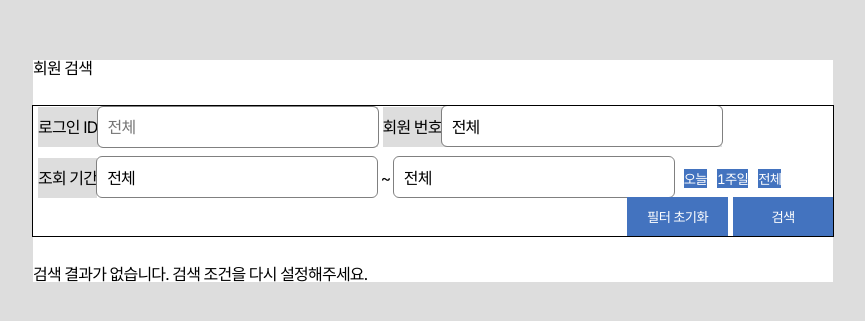
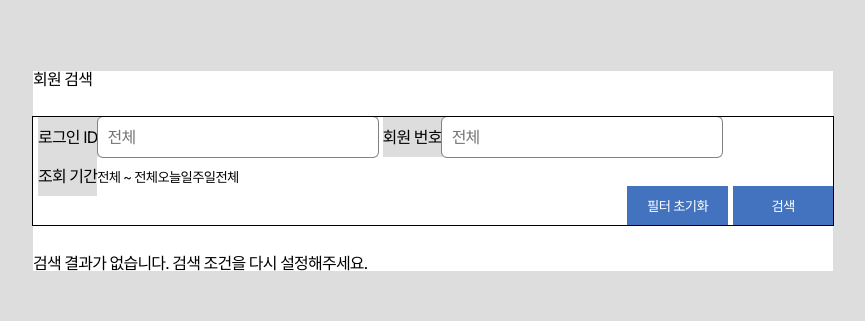
Before and after one commit to wanted-pre-onboarding-FE-02/moa-data, a React (Create React App) app: page / in a window 1280 px wide. Shown: the part 229-550 px from the top of the page, without its empty margins (207-1072 px from the left). Built offline with nearby package versions, Linux system fonts and the light colour scheme.

Commit message:
feat: datePicker & setting recoil state func

```diff
--- a/package.json
+++ b/package.json
@@ -9,12 +9,16 @@
     "@types/jest": "^27.5.1",
     "@types/node": "^17.0.33",
     "@types/react": "^18.0.0",
+    "@types/react-datepicker": "^4.4.1",
     "@types/react-dom": "^18.0.0",
     "classnames": "^2.3.1",
+    "dayjs": "^1.11.2",
     "react": "^18.1.0",
+    "react-datepicker": "^4.8.0",
     "react-dom": "^18.1.0",
     "react-router-dom": "^6.3.0",
     "react-scripts": "5.0.1",
+    "recoil": "^0.7.3-alpha.2",
     "typescript": "^4.6.4",
     "victory": "^36.4.1",
     "web-vitals": "^2.1.0"
--- /dev/null
+++ b/src/components/SearchForm/DatePicker.tsx
@@ -0,0 +1,27 @@
+import React, { SyntheticEvent } from 'react';
+import ReactDatePicker from 'react-datepicker';
+
+interface IDateProps {
+  startDate: null | Date;
+  endDate: null | Date;
+  handleDateChange(dates: [Date | null, Date | null]): void;
+}
+
+const DatePicker = ({ startDate, endDate, handleDateChange }: IDateProps) => {
+  return (
+    <div>
+      <ReactDatePicker
+        onChange={handleDateChange}
+        disabledKeyboardNavigation
+        selectsRange
+        inline
+        minDate={new Date('2022-01-01')}
+        maxDate={new Date('2022-05-06')}
+        startDate={startDate}
+        endDate={endDate}
+      />
+    </div>
+  );
+};
+
+export default DatePicker;
--- a/src/components/SearchForm/List/List.tsx
+++ b/src/components/SearchForm/List/List.tsx
@@ -1,12 +1,13 @@
-import IDumDataSet from '../searchData';
+import IDumDataSet from '../searchData.d';
 import styles from './list.module.scss';
+import { TABLE_TITLE } from './ListConstant';
+import TableRowItem from './TableRowItem';
 
 interface ITableDataSet {
   tableData: [] | IDumDataSet[];
 }
 
 const List = ({ tableData }: ITableDataSet) => {
-  const TABLE_TITLE = ['회원번호', '가입일', '로그인ID', '상세'];
   if (tableData && tableData.length === 0) {
     return <p>검색 결과가 없습니다. 검색 조건을 다시 설정해주세요.</p>;
   }
@@ -26,14 +27,7 @@ const List = ({ tableData }: ITableDataSet) => {
         </thead>
         <tbody>
           {tableData.map((data: IDumDataSet) => (
-            <tr key={data.id} className={styles.line}>
-              <th>{data.mem_seq}</th>
-              <td>{data.date}</td>
-              <td>{data.id}</td>
-              <td>
-                <button type='button'>관리</button>
-              </td>
-            </tr>
+            <TableRowItem rowData={data} key={`tableList-${data.id}`} />
           ))}
         </tbody>
       </table>
--- /dev/null
+++ b/src/components/SearchForm/List/ListConstant.ts
@@ -0,0 +1,27 @@
+const TODAY = new Date('2022-04-20');
+
+export const btnData = [
+  {
+    text: '오늘',
+    startVal: TODAY,
+    endVal: TODAY,
+  },
+  {
+    text: '일주일',
+    startVal: new Date('2022-04-13'),
+    endVal: TODAY,
+  },
+  {
+    text: '전체',
+    startVal: null,
+    endVal: null,
+  },
+];
+
+export const TABLE_TITLE = ['회원번호', '가입일', '로그인ID', '상세'];
+
+export const DUMMY_DATA = [
+  { id: 'hello111', date: '2022-02-15 17:51:29', memSeq: 136 },
+  { id: 'catcatcat', date: '2022-04-16 17:55:29', memSeq: 328 },
+  { id: 'hihi222', date: '2022-04-13 16:55:29', memSeq: 380 },
+]; // 전역 상태 관리 라이브러리 써야하나..
--- /dev/null
+++ b/src/components/SearchForm/List/TableRowItem.tsx
@@ -0,0 +1,32 @@
+import { useSetRecoilState } from 'recoil';
+import { pickedMemberInfo } from '../../../recoil/member.atom';
+import IDumDataSet from '../searchData.d';
+
+interface IRowDataSet {
+  rowData: IDumDataSet;
+}
+
+const TableRowItem = ({ rowData }: IRowDataSet) => {
+  const { id, memSeq, date } = rowData;
+
+  const setMemberInfo = useSetRecoilState(pickedMemberInfo);
+
+  const handleSetBtnClick = () => {
+    setMemberInfo(rowData);
+  };
+
+  return (
+    <tr>
+      <th>{memSeq}</th>
+      <td>{date}</td>
+      <td>{id}</td>
+      <td>
+        <button type='button' onClick={handleSetBtnClick}>
+          관리
+        </button>
+      </td>
+    </tr>
+  );
+};
+
+export default TableRowItem;
--- a/src/components/SearchForm/SearchForm.tsx
+++ b/src/components/SearchForm/SearchForm.tsx
@@ -1,35 +1,78 @@
-import React, { ChangeEvent, FormEvent, useState } from 'react';
+import React, { ChangeEvent, FormEvent, useRef, useState } from 'react';
+import dayjs from 'dayjs';
+import ReactDatePicker from 'react-datepicker';
+import isBetween from 'dayjs/plugin/isBetween';
+
+import IDumDataSet from './searchData.d';
 import List from './List/List';
-import IDumDataSet from './searchData';
+
 import styles from './searchForm.module.scss';
+import 'react-datepicker/dist/react-datepicker.css';
+import { btnData, DUMMY_DATA } from './List/ListConstant';
+import DatePicker from './DatePicker';
 
-const DUMMY_DATA = [
-  { id: 'hello111', date: '2022-01-15 17:51:29', mem_seq: 136 },
-  { id: 'catcatcat', date: '2022-03-14 17:55:29', mem_seq: 328 },
-  { id: 'hihi222', date: '2022-04-13 16:55:29', mem_seq: 380 },
-]; // 전역 상태 관리 라이브러리 써야하나..
+dayjs.extend(isBetween);
 
 const SearchForm = () => {
   const [id, setId] = useState('');
+  const [code, setCode] = useState<string>('');
+  const [startDate, setStartDate] = useState<null | Date>(null);
+  const [endDate, setEndDate] = useState<null | Date>(null);
+  const [isVisible, setIsVisible] = useState(false);
   const [filtered, setFiltered] = useState<IDumDataSet[] | []>([]);
 
   const handleSubmit = (e: FormEvent) => {
     e.preventDefault();
-    if (id.trim() === '') return;
-    const filteredData = DUMMY_DATA.filter((data) => data.id.includes(id));
-    if (filteredData.length === 0) {
-      setFiltered([]);
+    const filteredIdData = DUMMY_DATA.filter((data) => data.id.includes(id));
+    const filteredCodeData = filteredIdData.filter(({ memSeq }) => String(memSeq).includes(code));
+    if (!startDate || !endDate) {
+      setFiltered(filteredCodeData);
+      setStartDate(null);
+      setEndDate(null);
+      setIsVisible(false);
       return;
     }
-    setFiltered(filteredData);
+    const filteredDateData = filteredCodeData.filter(({ date }) => dayjs(date).isBetween(startDate, endDate));
+    setFiltered(filteredDateData);
   };
+
   const handleChange = (e: ChangeEvent<HTMLInputElement>) => {
     setId(e.currentTarget.value);
   };
 
+  const handleNumChange = (e: ChangeEvent<HTMLInputElement>) => {
+    setCode(e.currentTarget.value);
+  };
+
+  const handleDateChange = (dates: [Date, Date]) => {
+    const [start, end] = dates;
+    setStartDate(start);
+    setEndDate(end);
+    if (start && end) {
+      setIsVisible((prev) => !prev);
+    }
+  };
+
   const handleReset = () => {
     setId('');
+    setCode('');
+    setStartDate(null);
+    setEndDate(null);
     setFiltered([]);
+  };
+
+  const handleClick = () => {
+    setIsVisible((prev) => !prev);
+  };
+
+  const handledDateBtnClick = (e: any) => {
+    const { keyword } = e.currentTarget.dataset;
+    const dataArr = btnData.find((btn) => btn.text === keyword);
+    if (dataArr) {
+      setStartDate(dataArr?.startVal);
+      setEndDate(dataArr?.endVal);
+      setIsVisible(false);
+    }
   };
 
   return (
@@ -43,17 +86,28 @@ const SearchForm = () => {
           </label>
           <label htmlFor='memberNum'>
             회원 번호
-            <input type='text' id='memberNum' defaultValue='전체' readOnly />
+            <input
+              type='text'
+              id='memberNum'
+              value={code}
+              placeholder='전체'
+              autoComplete='off'
+              onChange={handleNumChange}
+            />
           </label>
         </div>
         <div className={styles.dateInputWrapper}>
           <label htmlFor='startDate'>조회 기간</label>
-          <input type='text' id='startDate' defaultValue='전체' readOnly />
-          <span> ~ </span>
-          <input type='text' id='endDate' defaultValue='전체' readOnly />
-          <button type='button'>오늘</button>
-          <button type='button'>1주일</button>
-          <button type='button'>전체</button>
+          <button type='button' onClick={handleClick}>
+            <span className={styles.date}>{startDate === null ? '전체' : startDate.toLocaleString()}</span> ~{' '}
+            <span className={styles.date}>{endDate === null ? '전체' : endDate.toLocaleString()}</span>
+          </button>
+          {isVisible && <DatePicker startDate={startDate} endDate={endDate} handleDateChange={handleDateChange} />}
+          {btnData.map((d) => (
+            <button type='button' key={`btns-${d.text}`} onClick={handledDateBtnClick} data-keyword={d.text}>
+              {d.text}
+            </button>
+          ))}
         </div>
         <div className={styles.underBtns}>
           <button type='button' onClick={handleReset}>
--- a/src/components/SearchForm/searchData.ts
+++ b/src/components/SearchForm/searchData.d.ts
@@ -1,5 +1,5 @@
 export default interface IDumDataSet {
   id: string;
   date: string;
-  mem_seq: number;
+  memSeq: number;
 }
--- a/src/components/SearchForm/searchForm.module.scss
+++ b/src/components/SearchForm/searchForm.module.scss
@@ -1,4 +1,5 @@
 @use '/src/styles/constants/colors';
+@use '/src/styles/mixins/position';
 
 .searchFormWrapper {
   background: colors.$WHITE;
@@ -13,13 +14,18 @@
     outline: 1px solid colors.$BLACK;
 
     .dateInputWrapper {
+      position: relative;
       margin-top: 10px;
 
-      button {
-        margin-left: 10px;
-        color: colors.$WHITE;
-        background: colors.$MOA_BLUE;
+      .datePickerWrapper {
+        @include position.absolute(25px auto auto 68px);
       }
+
+      // button {
+      //   margin-left: 10px;
+      //   color: colors.$WHITE;
+      //   background: colors.$MOA_BLUE;
+      // }
     }
 
     .underBtns {
--- a/src/index.tsx
+++ b/src/index.tsx
@@ -1,6 +1,7 @@
 import React from 'react';
 import ReactDOM from 'react-dom/client';
 import { BrowserRouter } from 'react-router-dom';
+import { RecoilRoot } from 'recoil';
 import reportWebVitals from './reportWebVitals';
 import RootRoute from './routes';
 import './styles/index.scss';
@@ -8,9 +9,11 @@ import './styles/index.scss';
 const root = ReactDOM.createRoot(document.getElementById('root') as HTMLElement);
 root.render(
   <React.StrictMode>
-    <BrowserRouter>
-      <RootRoute />
-    </BrowserRouter>
+    <RecoilRoot>
+      <BrowserRouter>
+        <RootRoute />
+      </BrowserRouter>
+    </RecoilRoot>
   </React.StrictMode>
 );
 
--- /dev/null
+++ b/src/recoil/member.atom.ts
@@ -0,0 +1,7 @@
+import { atom } from 'recoil';
+import IDumDataSet from '../components/SearchForm/searchData.d';
+
+export const pickedMemberInfo = atom<{} | IDumDataSet>({
+  key: '#pickedMemberInfo',
+  default: {},
+});
```
Also changed, not shown: 1 other file (tests, documents, lock files or other folders).
